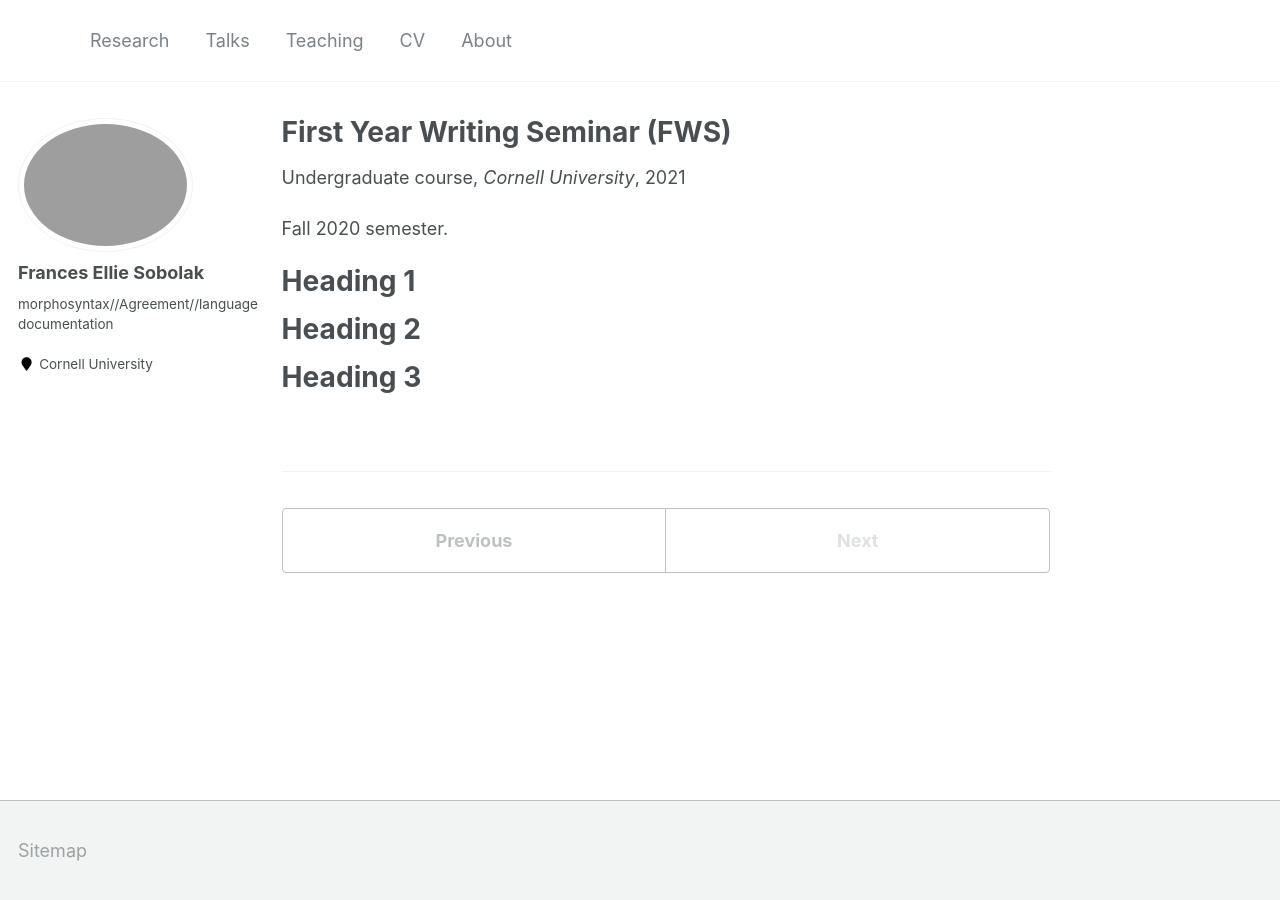
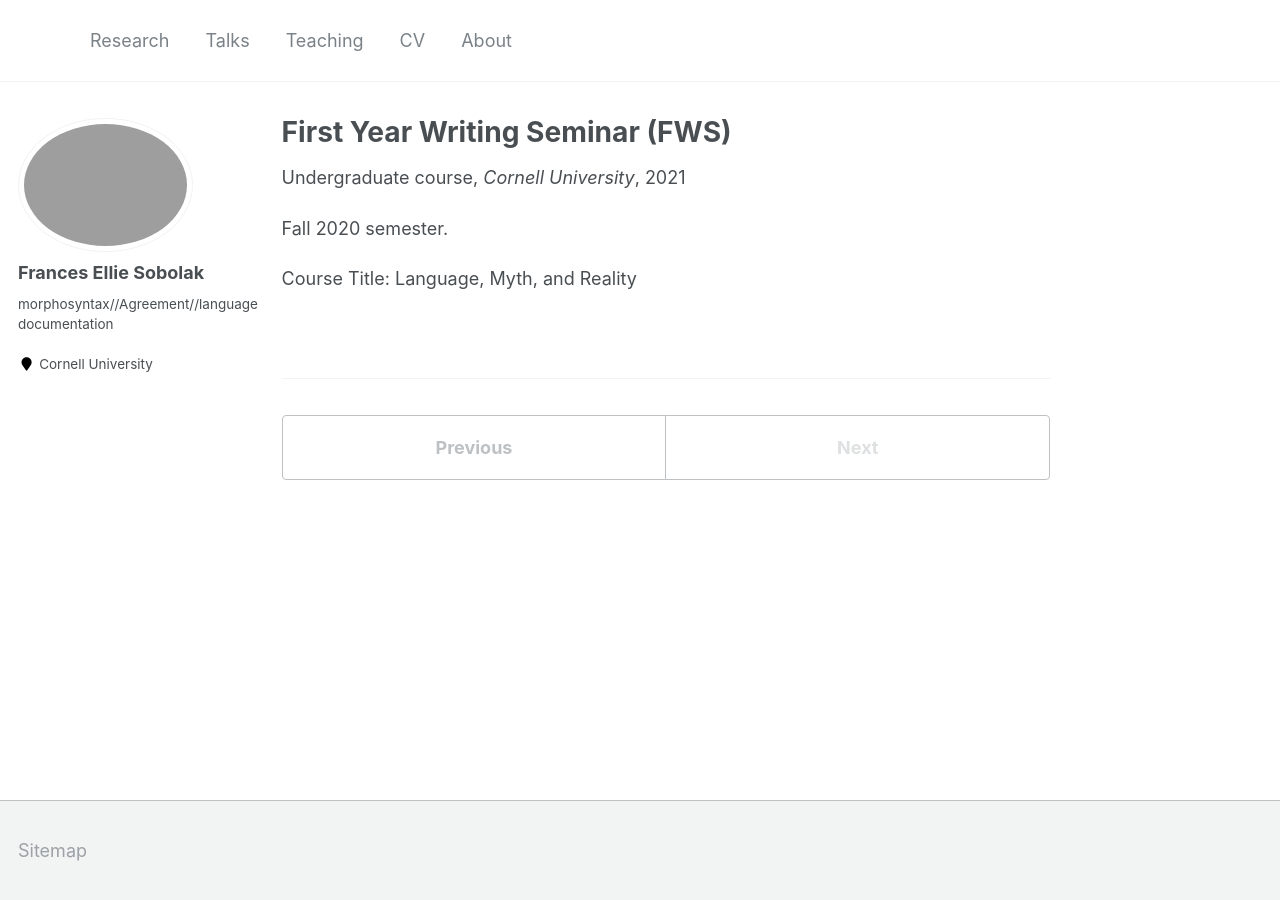
Before and after one commit to fesobolak/fesobolak.github.io, a Jekyll site: the page built from _teaching/2020-fall-teaching-2.md, in a window 1280 px wide. Built offline with Jekyll 4.4.1, drawn with Linux system fonts in a browser that asks for light colours.

Commit message:
Update 2020-fall-teaching-2.md

```diff
--- a/_teaching/2020-fall-teaching-2.md
+++ b/_teaching/2020-fall-teaching-2.md
@@ -9,11 +9,4 @@ location: "Ithaca, New York"
 
 Fall 2020 semester.
 
-Heading 1
-======
-
-Heading 2
-======
-
-Heading 3
-======
+Course Title: Language, Myth, and Reality
```
